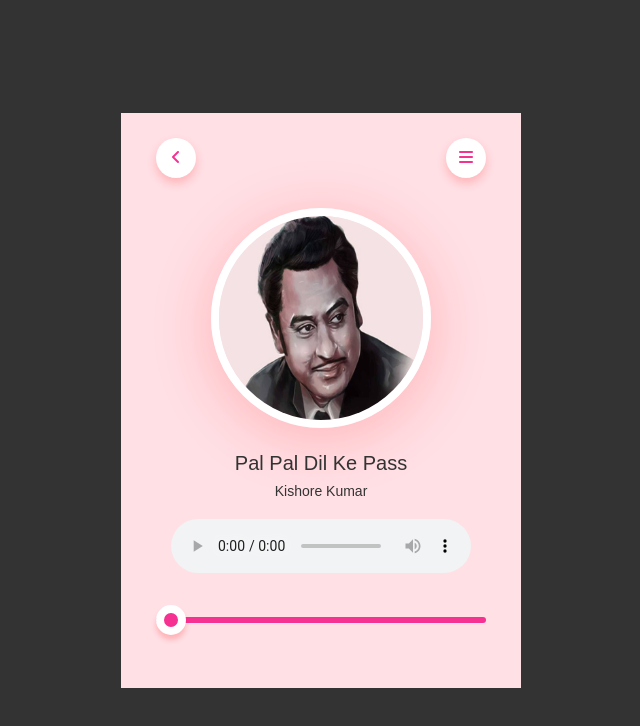
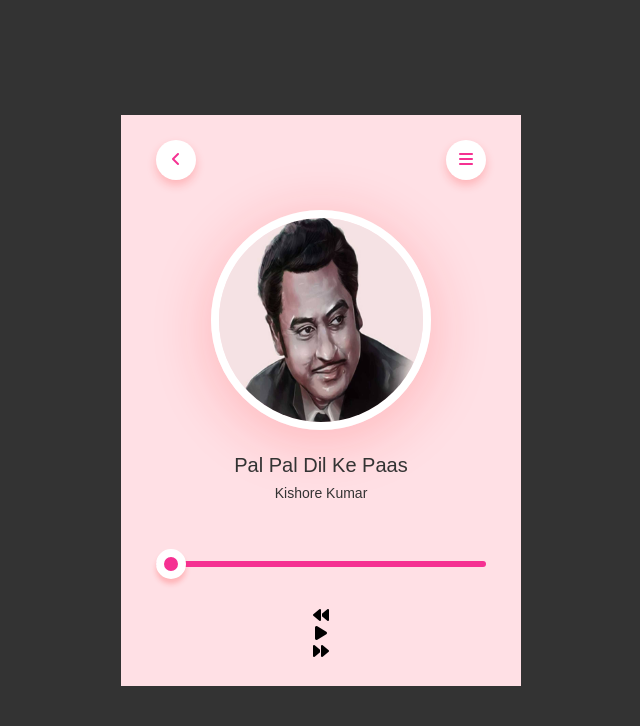
Before and after one commit to tushaljadhav/small-projects, a plain HTML site: page music_player/index.html in a window 1280 px wide. Shown: the whole page, without its empty margins (319-959 px from the left). Drawn offline with Linux system fonts and the light colour scheme.

Commit message:
index file is completed

```diff
--- a/music_player/index.html
+++ b/music_player/index.html
@@ -3,11 +3,16 @@
 <head>
     <meta charset="UTF-8">
     <meta name="viewport" content="width=device-width, initial-scale=1.0">
-    <title>Music Player Design</title>
+    <title>Music Player</title>
+
+    <!-- Font Awesome -->
+    <link rel="stylesheet"
+        href="https://cdnjs.cloudflare.com/ajax/libs/font-awesome/6.5.0/css/all.min.css">
+
     <link rel="stylesheet" href="style.css">
-<link rel="stylesheet" href="https://cdnjs.cloudflare.com/ajax/libs/font-awesome/6.5.0/css/all.min.css">
 </head>
 <body>
+
 <div class="container">
     <div class="music-player">
         <nav>
@@ -18,16 +23,34 @@
                 <i class="fa-solid fa-bars"></i>
             </div>
         </nav>
+
         <img src="instrument/kishore_kumar_resized.png" class="song-img">
-            <!-- <img src="instrument/468-thumbnail.png" class="song-img"> -->
-        <h1>Pal Pal Dil Ke Pass</h1>
+
+        <h1>Pal Pal Dil Ke Paas</h1>
         <p>Kishore Kumar</p>
 
-        <audio controls>
+        <audio id="song">
             <source src="instrument/videoplayback.mp3" type="audio/mpeg">
         </audio>
+
         <input type="range" value="0" id="progress">
+
+        <div class="controls">
+            <div onclick="backward5()">
+                <i class="fa-solid fa-backward"></i>
+            </div>
+
+            <div onclick="playPause()">
+                <i class="fa-solid fa-play" id="ctrlIcon"></i>
+            </div>
+
+            <div onclick="forward5()">
+                <i class="fa-solid fa-forward"></i>
             </div>
         </div>
+    </div>
+</div>
+
+<script src="script.js"></script>
 </body>
 </html>
```
Lines whose indentation alone changed are shown as unchanged.
